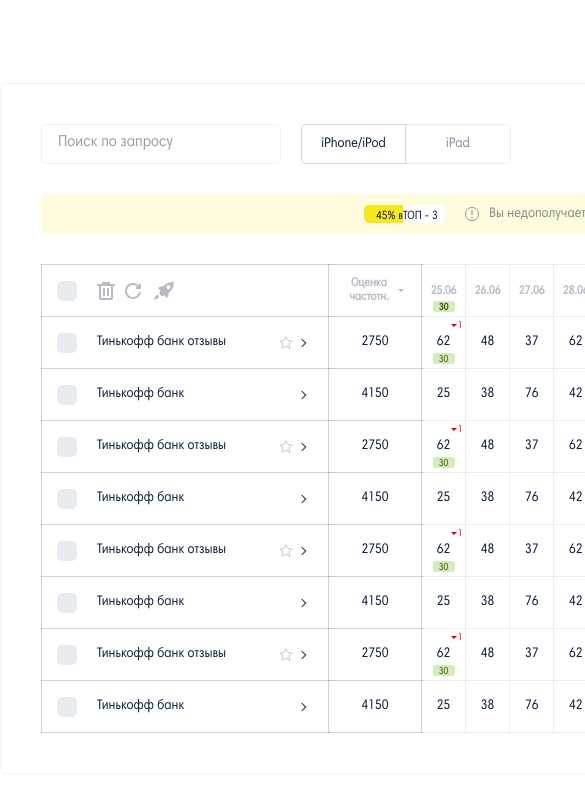
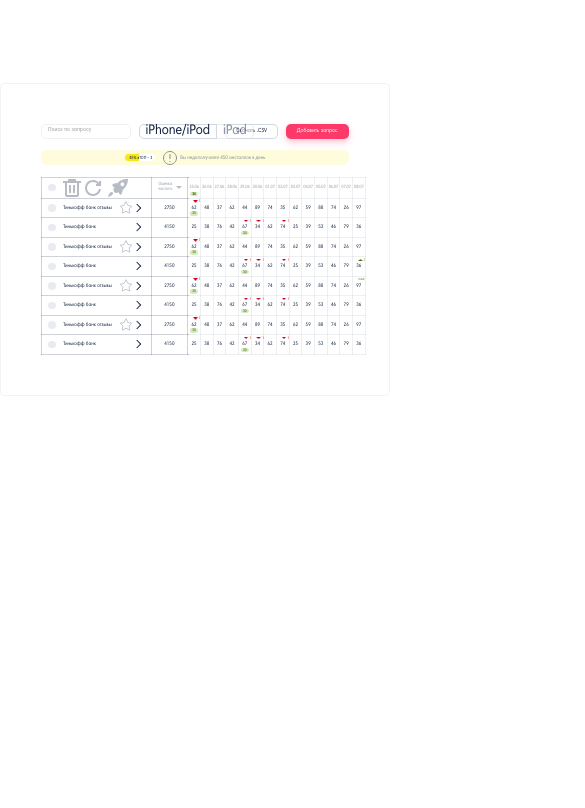
Before and after one commit to AntonAgaro/html-table, a website: page app/index.html in a window 390 px wide. Shown: the top 808 px of the page, 585 px wide, since content can reach past the window. Drawn offline with Linux system fonts and the light colour scheme.

Commit message:
feat: add media

```diff
--- a/app/scss/blocks/_table.scss
+++ b/app/scss/blocks/_table.scss
@@ -1,4 +1,5 @@
 .table {
+  margin: 0 auto;
   border-spacing: 0;
   border-collapse: collapse;
   border: 1px solid rgba(#11223E, 0.07);
--- a/app/scss/global/_global.scss
+++ b/app/scss/global/_global.scss
@@ -6,12 +6,27 @@
 
 html {
 	font-size: 100%;
+	@media (max-width: 71.875rem) {
+		font-size: 14px;
+	}
+	@media (max-width: 60rem) {
+		font-size: 12px;
+	}
+	@media (max-width: 53.75rem) {
+		font-size: 10px;
+	}
+	@media (max-width: 45.25rem) {
+		font-size: 8px;
+	}
+	@media (max-width: 37.8125rem) {
+		font-size: 6px;
+	}
 }
 
 .wrapper {
 	margin: 0 auto;
 	padding: 40px;
-	width: 1080px;
+	max-width: 1080px;
 	@include flex-column-start;
 	gap: 1.875rem;
 	background: #FFFFFF;
```
Also changed, not shown: app/css/style.min.css.
